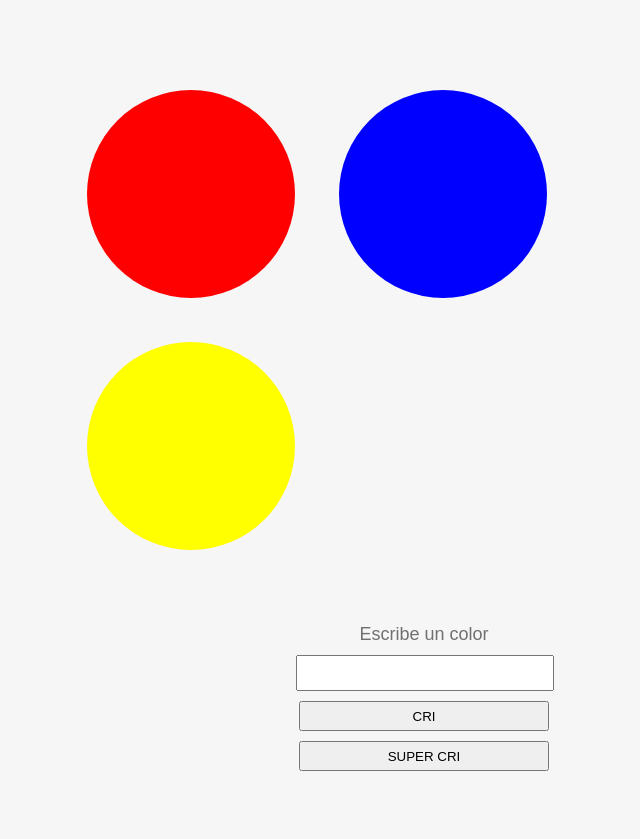
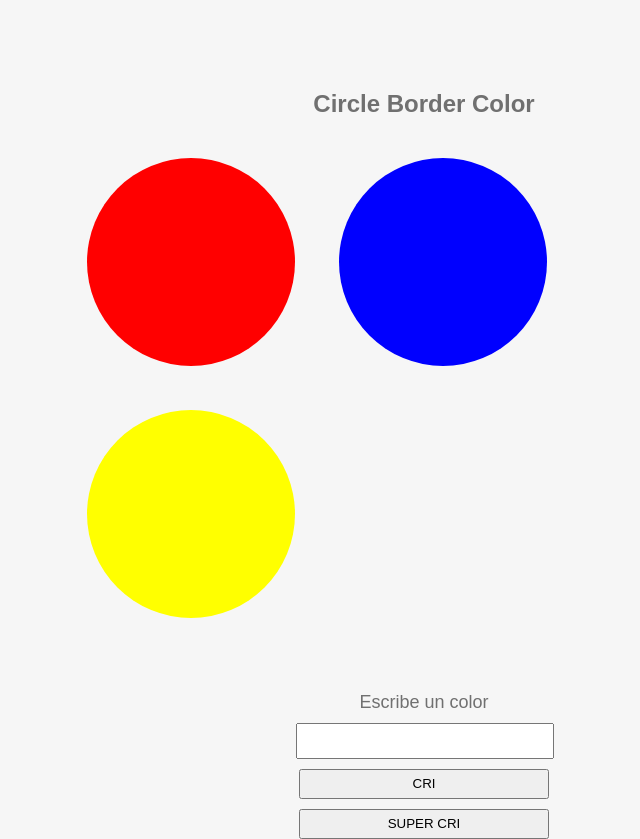
Before and after one commit to EvelynFarfan/circle_colors, a plain HTML site: page index.html in a window 1280 px wide. Shown: the whole page, without its empty margins (216-856 px from the left). Before the commit the page ends 800 px from the top, so only its background shows below. Drawn offline with Linux system fonts and the light colour scheme.

Commit message:
subiendo modificaciones

```diff
--- a/index.html
+++ b/index.html
@@ -7,6 +7,7 @@
 </head>
 <body>
 	<section class="cont-circle">
+	<h1>Circle Border Color</h1>
 		<div class="contenedor">
 			<div id="one" class="circle"></div>
 			<div id="two" class="circle"></div>
--- a/style.css
+++ b/style.css
@@ -2,6 +2,11 @@ body{
 	margin: 0;
 	padding: 0;
 	background-color:#f6f6f6;
+}
+h1{
+	text-align: center;
+	font-family: Arial;
+	color: #707070;
 }
 .cont-circle{
 	padding: 70px 0 50px 0;
```
